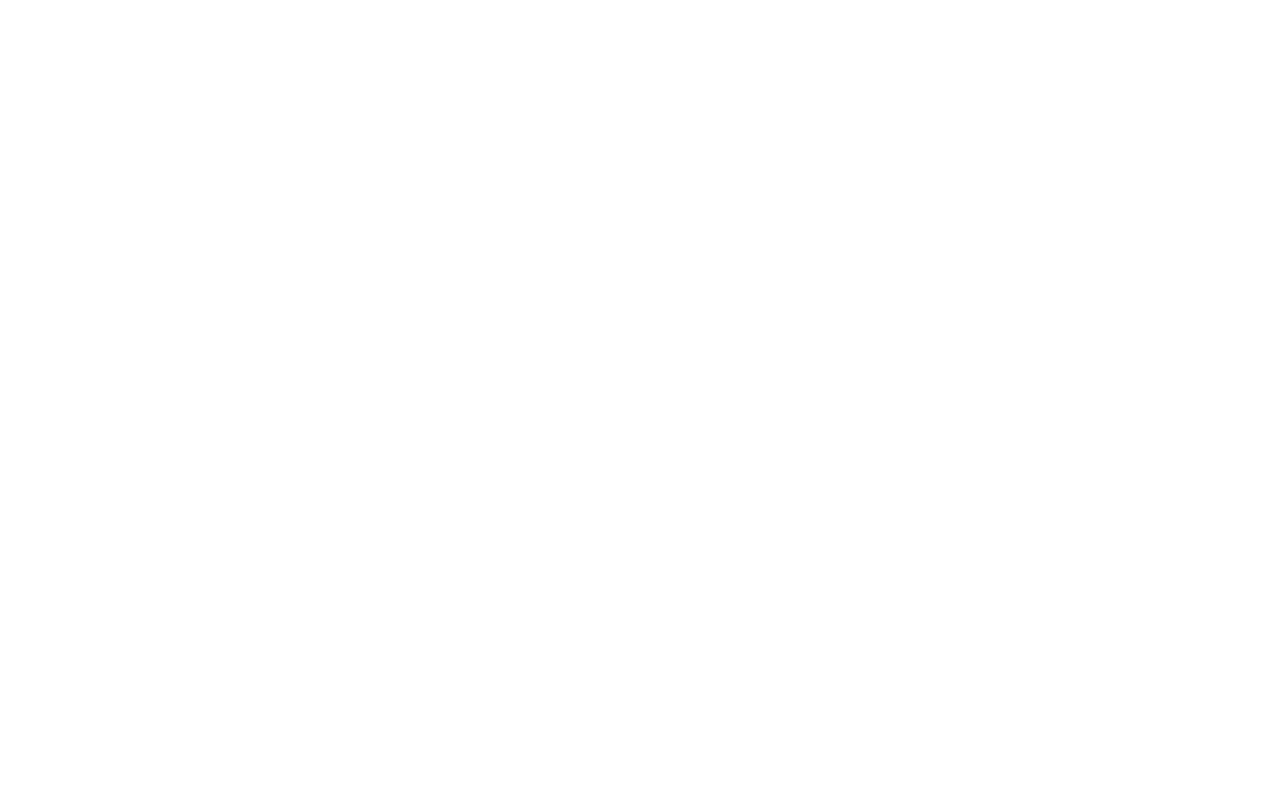
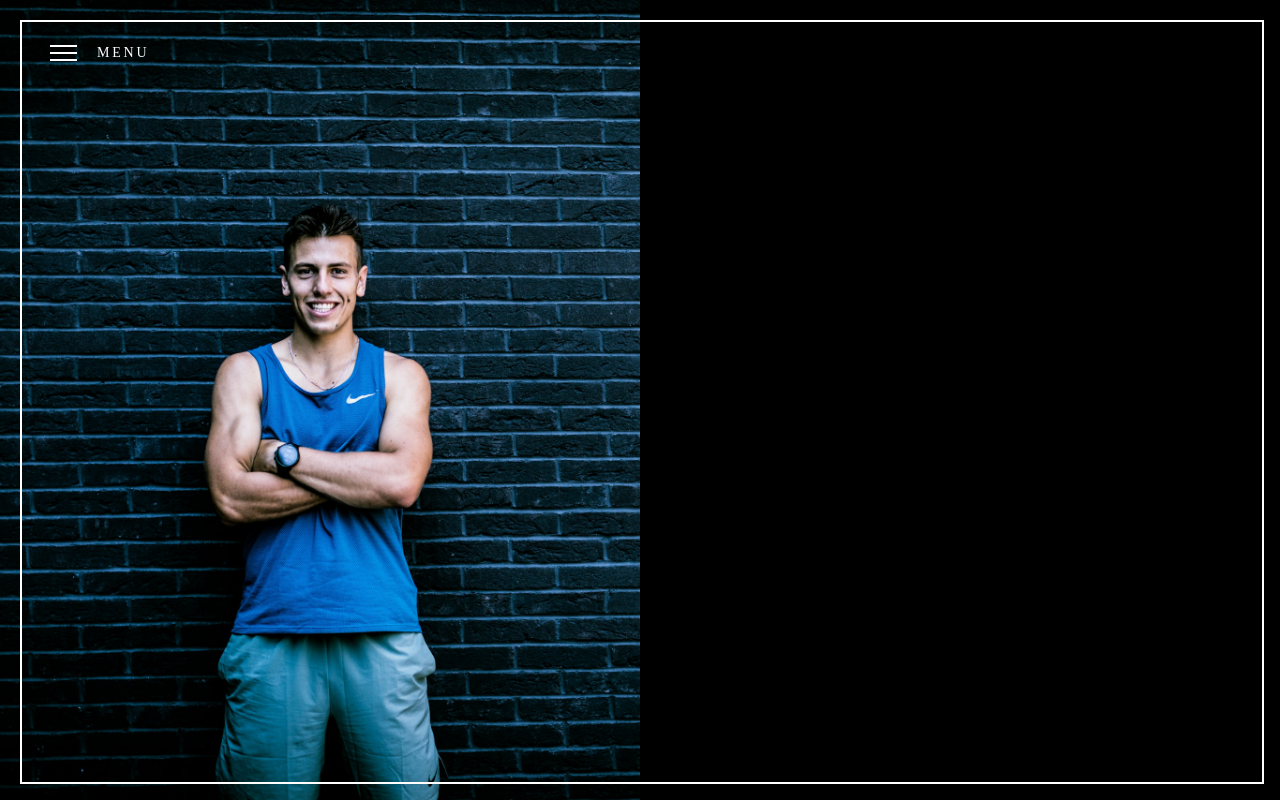
Before and after one commit to GabrielQuik/galikTeam, a React (Vite) app: page /o-mnie in a window 1280 px wide. Built offline with nearby package versions, Linux system fonts and the light colour scheme.

Commit message:
add about page

```diff
--- a/src/App.css
+++ b/src/App.css
@@ -64,6 +64,9 @@
   display: flex;
   flex-direction: column;
   align-items: center;
+}
+.container__half__text {
+
 }
 .button {
   /* width: 234px;
--- a/src/components/pages/About.js
+++ b/src/components/pages/About.js
@@ -3,11 +3,19 @@
 import { Link } from 'react-router-dom'
 
 import '../../App.css';
+import '../style/About.css'
+
+import AboutImage from '../../../assets/images/M67A6384_1.jpg'
 
 const About = () => (
     <Fragment>
         <div className="container">
+            <div className="container__half">
+                <img className="half__image" src={AboutImage} />
+            </div>
+            <div className="container__half container__half__text container__half__text--non-transparent">
 
+            </div>
         </div>
     </Fragment>
 
--- a/src/components/style/About.css
+++ b/src/components/style/About.css
@@ -0,0 +1,3 @@
+.container__half__text--non-transparent {
+  background: #000;
+}
```
Also changed, not shown: assets/images/M67A6384_1.jpg (added), assets/images/M67A6552_1.jpg (added).
